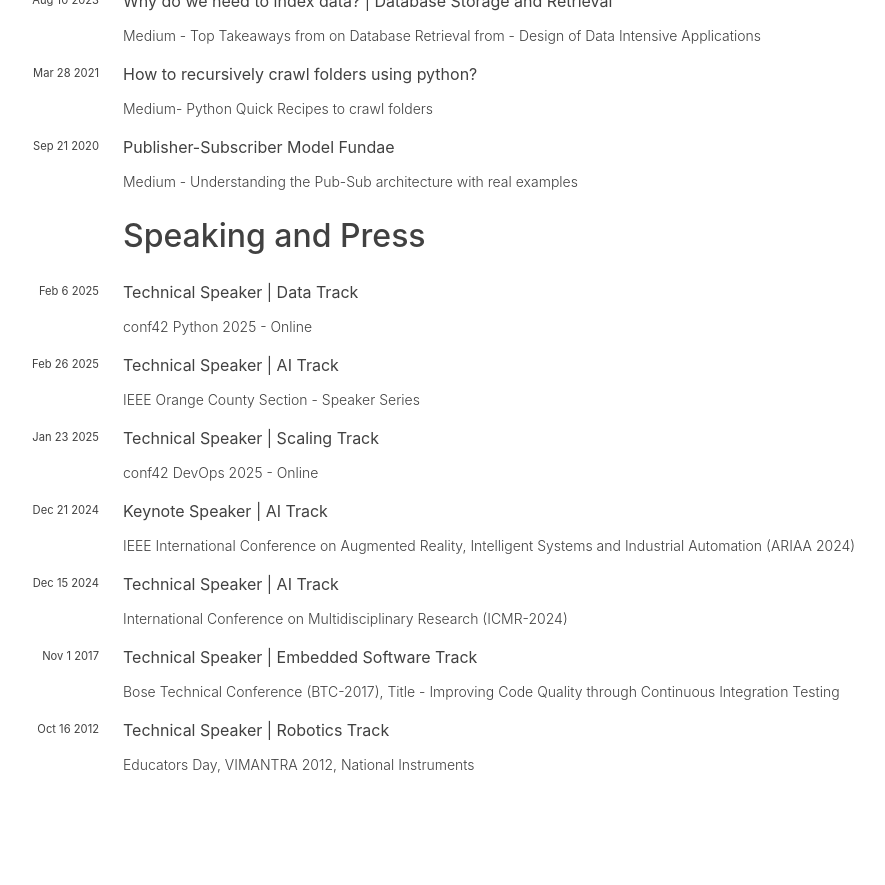
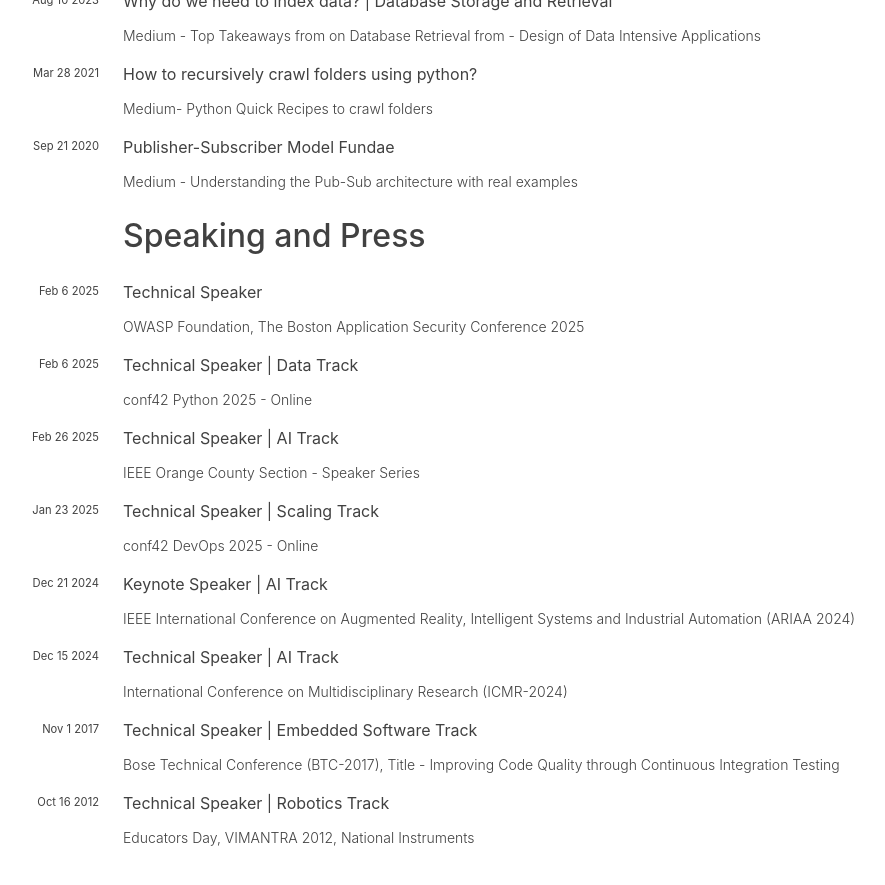
Before and after one commit to hariharanragothaman/hariharanragothaman.github.io, a Jekyll site: the page built from cv.md, in a window 1280 px wide and 900 px high, scrolled down 6435 px. Shown: the top 885 px of the window, without its empty margins (209-1094 px from the left). Built offline with Jekyll 4.4.1, drawn with Linux system fonts in a browser that asks for light colours; nearby versions of some CDN libraries; some web fonts are replaced; before the commit the page ends 7262 px from its top, so only the background shows below that.

Commit message:
Polishes and Updates

```diff
--- a/_data/press.yaml
+++ b/_data/press.yaml
@@ -1,3 +1,11 @@
+- title: Technical Speaker
+  month: Feb 6
+  year: 2025
+  publisher:
+    - url: https://owaspbasc2025.sched.com/event/1xqiy/uncovering-100k-security-violations-strengthening-application-security-through-unified-deployments-xray-integration-and-automated-sbom-generation?iframe=no
+      name: OWASP Foundation, The Boston Application Security Conference 2025
+
+
 - title: Technical Speaker | Data Track
   month: Feb 6
   year: 2025
```
